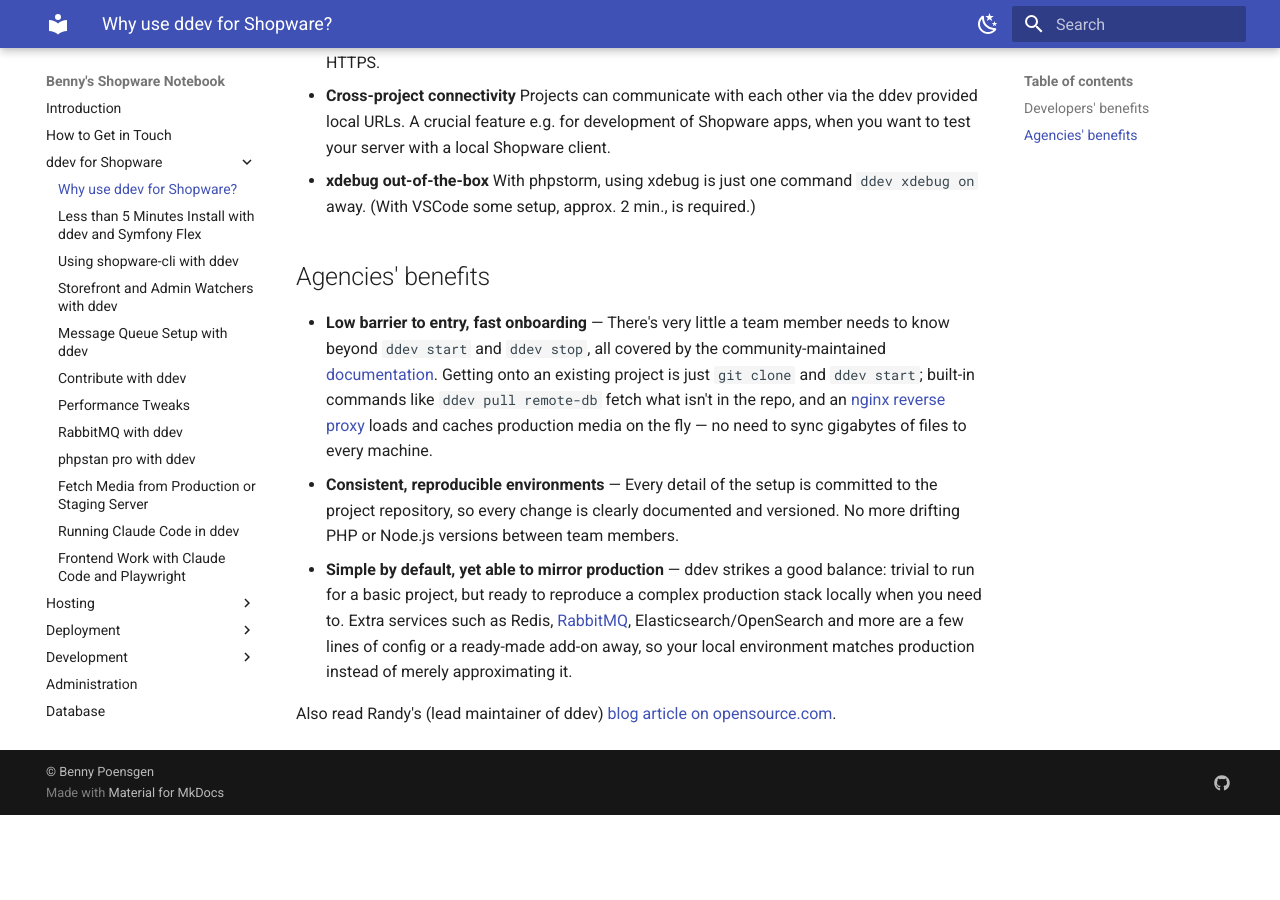
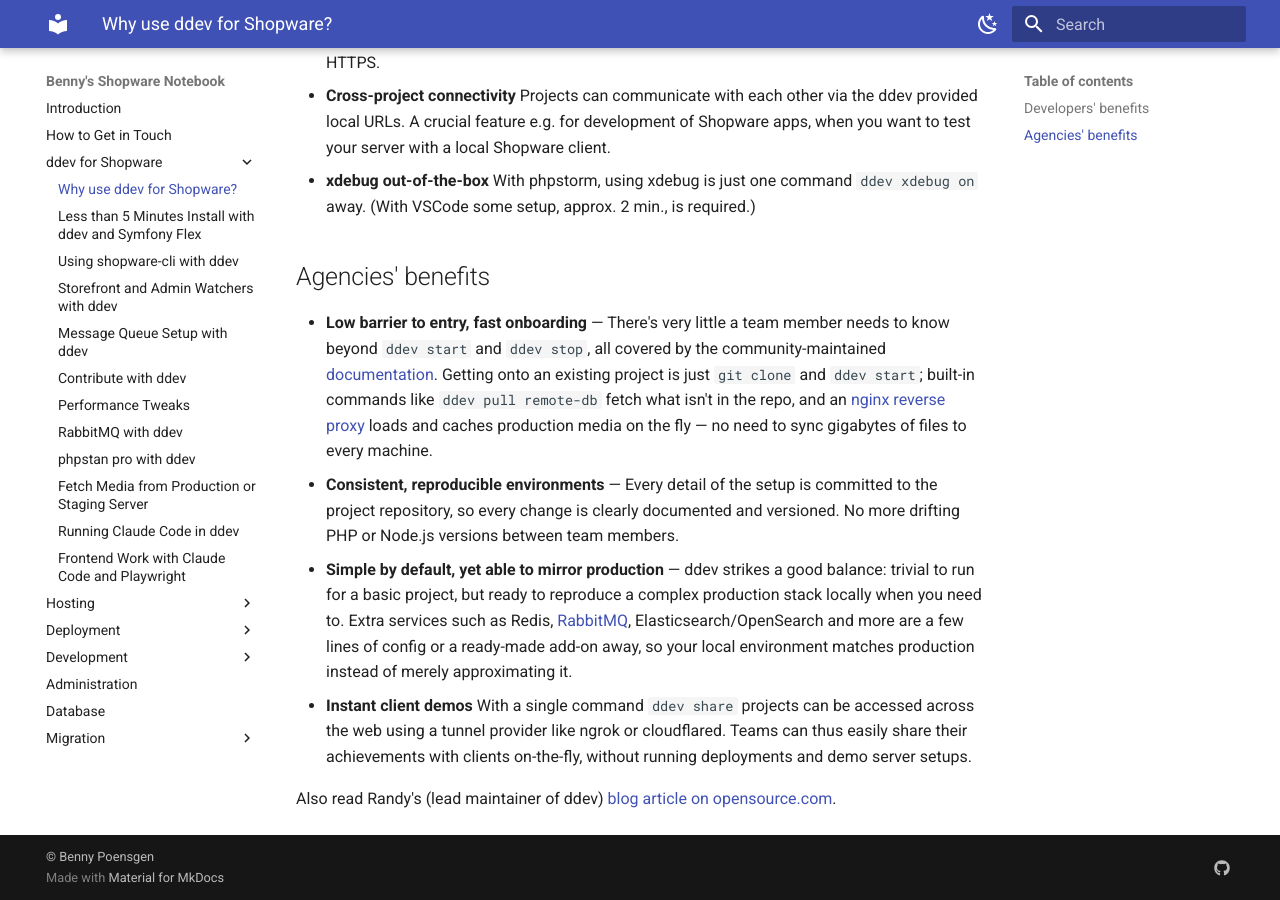
Before and after one commit to vanWittlaer/notebook, an MkDocs documentation site: the page built from docs/ddev-for-shopware/why-use-ddev.md, in a window 1280 px wide and 900 px high, scrolled down 763 px. Built offline with MkDocs 1.6.1 and Material for MkDocs 9.7.7, drawn with Linux system fonts in a browser that asks for light colours; before the commit the page ends 1578 px from its top, so only the background shows below that.

Commit message:
Improve why-use-ddev

```diff
--- a/docs/ddev-for-shopware/why-use-ddev.md
+++ b/docs/ddev-for-shopware/why-use-ddev.md
@@ -41,6 +41,9 @@ approx. 2 min., is required.)
   project, but ready to reproduce a complex production stack locally when you need to. Extra services such as
   Redis, [RabbitMQ](rabbitmq-with-ddev.md), Elasticsearch/OpenSearch and more are a few lines of config or a
   ready-made add-on away, so your local environment matches production instead of merely approximating it.
+- **Instant client demos** With a single command `ddev share` projects can be accessed across the web using a
+tunnel provider like ngrok or cloudflared. Teams can thus easily share their achievements with clients on-the-fly,
+without running deployments and demo server setups.
 
 Also read Randy's (lead maintainer of ddev)
 [blog article on opensource.com](https://opensource.com/article/22/12/ddev){:target="_blank"}.
```
